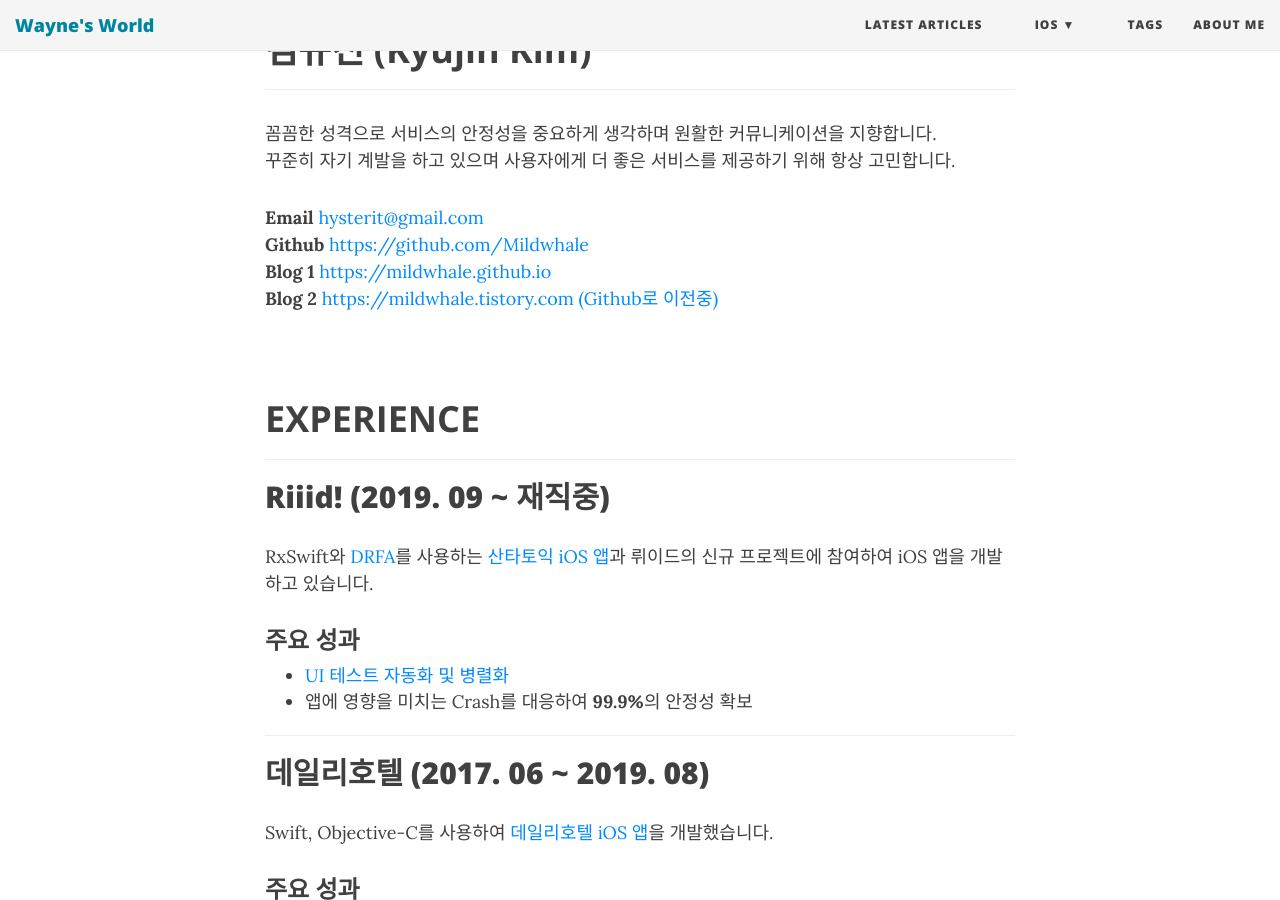
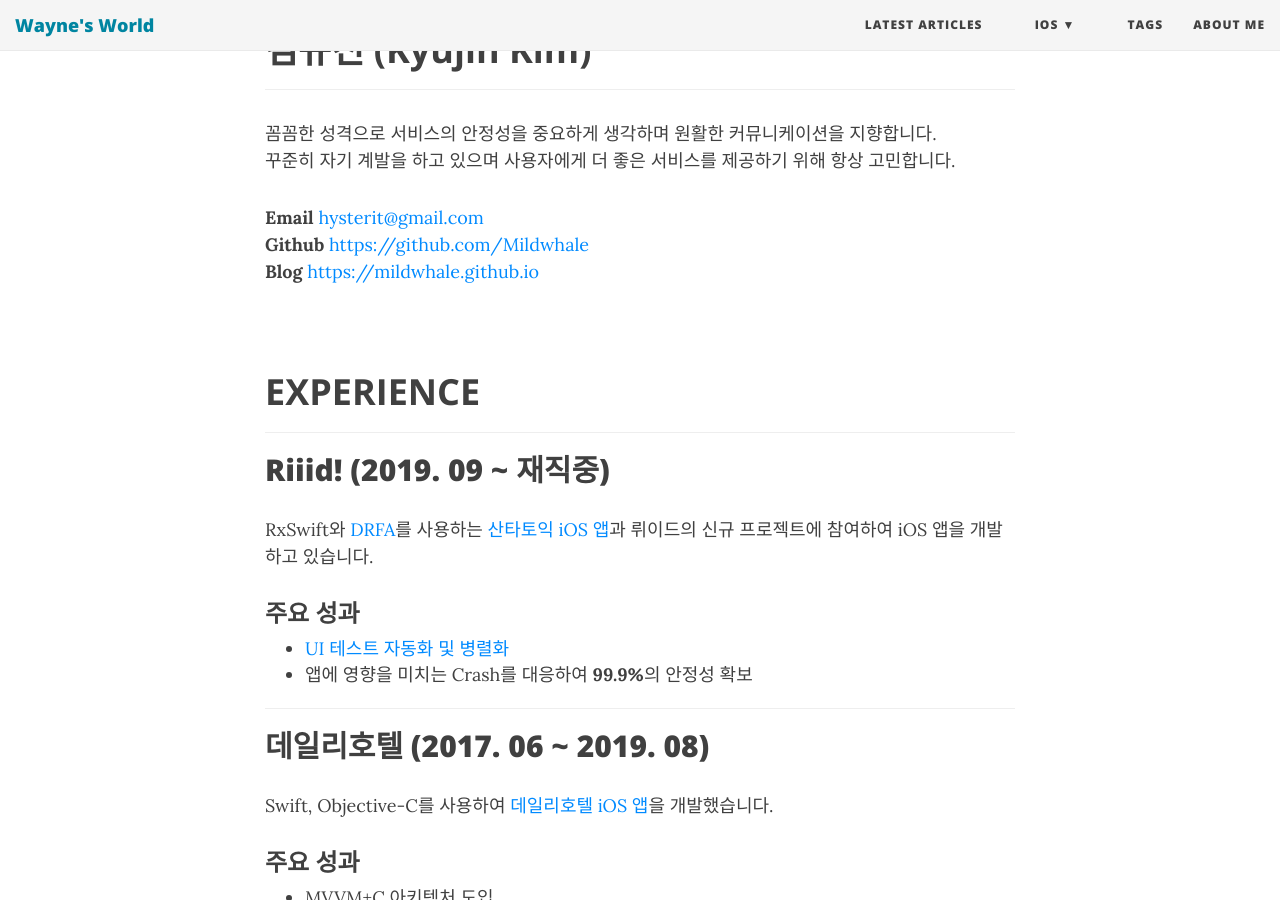
Before and after one commit to Mildwhale/mildwhale.github.io, a Jekyll site: the page built from aboutme.md, in a window 1280 px wide and 900 px high, scrolled down 542 px. Built offline with Jekyll 4.4.1, drawn with Linux system fonts in a browser that asks for light colours; nearby versions of some CDN libraries.

Commit message:
- Aboutme 업데이트 - SEO 플러그인 추가

```diff
--- a/Gemfile
+++ b/Gemfile
@@ -5,3 +5,4 @@
 # enable tzinfo-data for local build
 # gem 'tzinfo-data', platforms: [:mingw, :mswin, :x64_mingw]
 gem 'jekyll-paginate'
+gem 'jekyll-seo-tag'
--- a/_config.yml
+++ b/_config.yml
@@ -255,6 +255,7 @@
 plugins:
   - jekyll-paginate
   - jekyll-sitemap
+  - jekyll-seo-tag
 
 # Beautiful Jekyll / Dean Attali
 # 2fc73a3a967e97599c9763d05e564189
--- a/aboutme.md
+++ b/aboutme.md
@@ -13,8 +13,7 @@
 
 **Email** <mailto:hysterit@gmail.com>
 **Github** [https://github.com/Mildwhale](https://github.com/Mildwhale)
-**Blog 1** [https://mildwhale.github.io](https://mildwhale.github.io)
-**Blog 2** [https://mildwhale.tistory.com (Github로 이전중)](https://mildwhale.tistory.com)
+**Blog** [https://mildwhale.github.io](https://mildwhale.github.io)
 
 <br/>
 
```
Also changed, not shown: Gemfile.lock.
